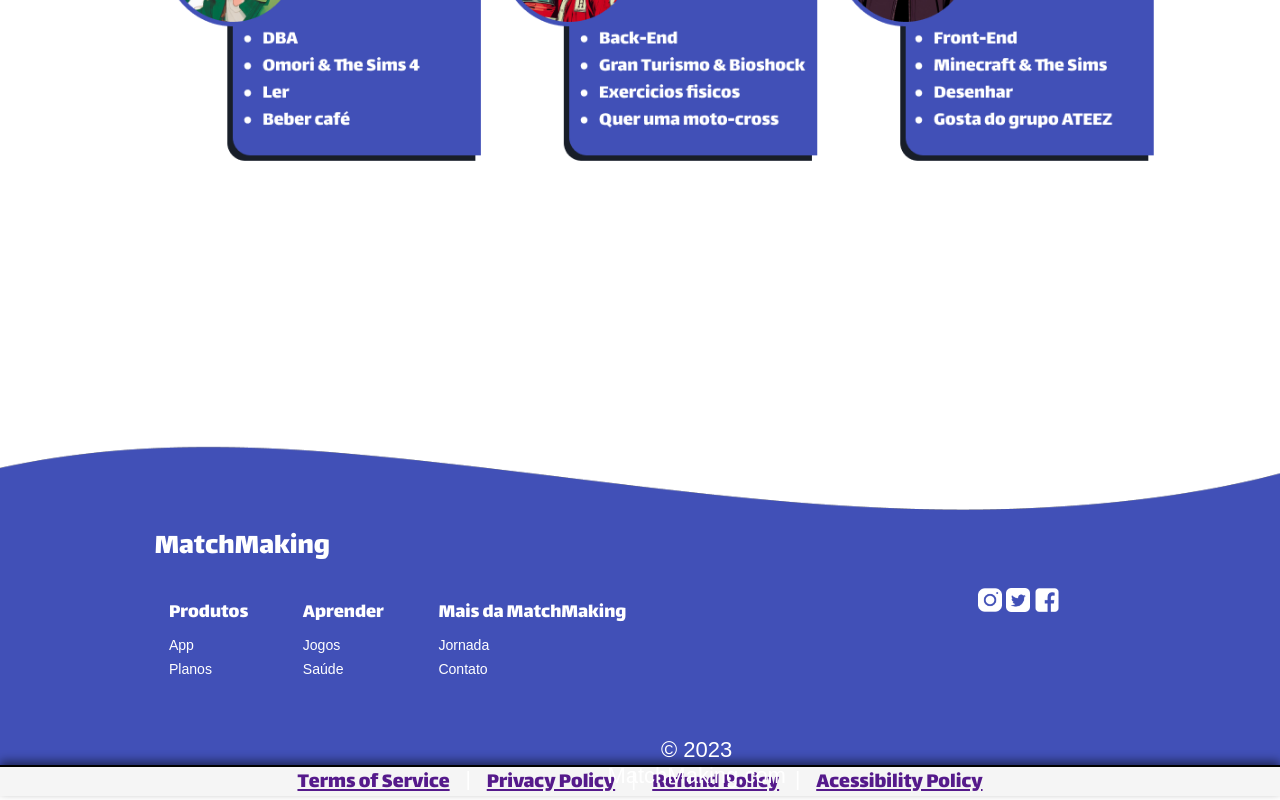
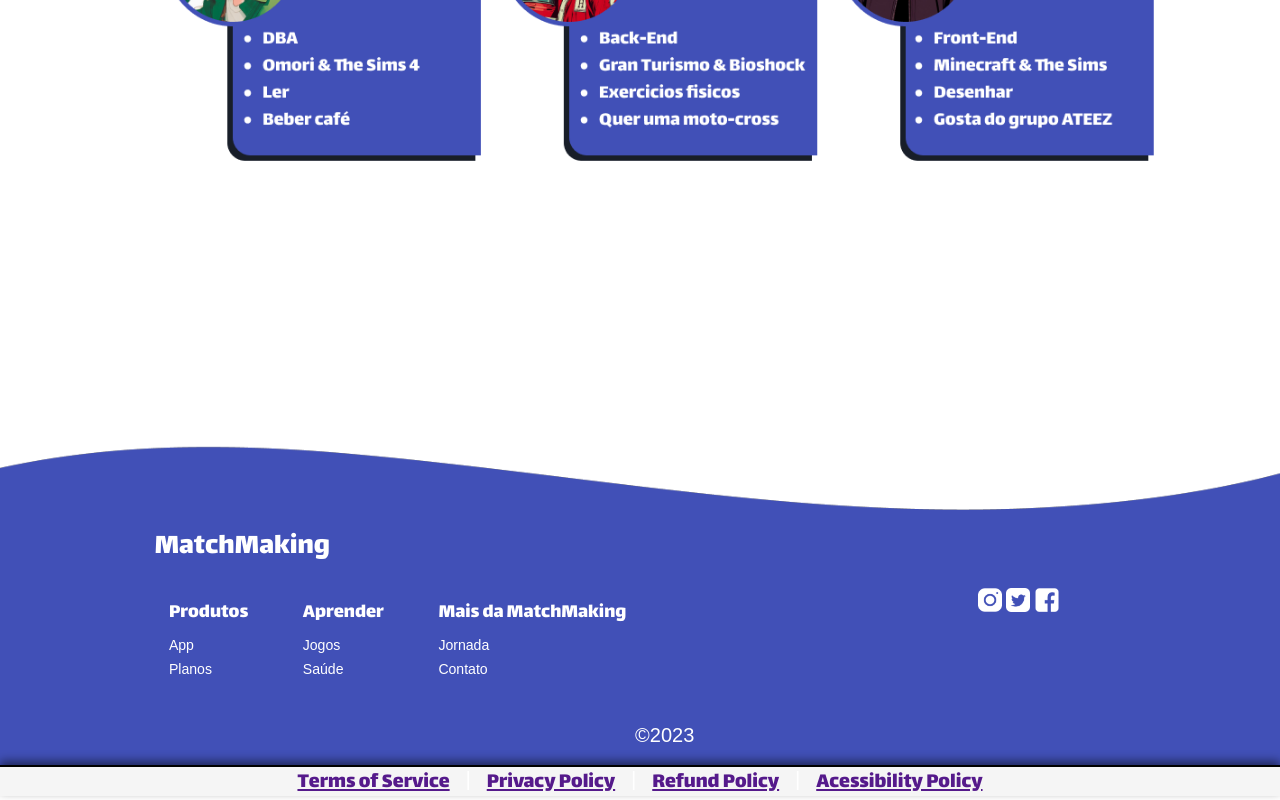
Before and after one commit to GameMatch2-0/MatchMaking-Front, a React (Vite) app: page /sobre in a window 1280 px wide. Shown: the part 2911-3711 px from the top of the page. Built offline with nearby package versions, Linux system fonts and the light colour scheme.

Commit message:
Ajuste footer

```diff
--- a/src/components/Footer.jsx
+++ b/src/components/Footer.jsx
@@ -30,7 +30,7 @@ export default function Footer() {
                         </div>
                     </div>
                     <div className="meio">
-                        <p className="copyright">© 2023 MatchMaking.com</p>
+                        <p className="copyright">©2023</p>
 
                     </div>
 
--- a/src/css/footer.css
+++ b/src/css/footer.css
@@ -67,7 +67,7 @@ body {
     flex-direction: column;
     justify-content: center;
     align-items: flex-start;
-    width: 40%;
+    width: 45%;
     padding-right: 0;
     margin-left: 450px;
 
@@ -112,7 +112,7 @@ body {
 
     width: 13.7vw;
     height: 26px;
-    padding-top: 290px;
+    padding-top: 260px;
     /* margin-right: 70px; */
     /* top: 3370px; */
     justify-content: center;
@@ -120,7 +120,7 @@ body {
     font-family: 'Roboto';
     font-style: normal;
     font-weight: 400;
-    font-size: 22px;
+    font-size: 20px;
     line-height: 26px;
     /* identical to box height */
     text-align: center;
```
